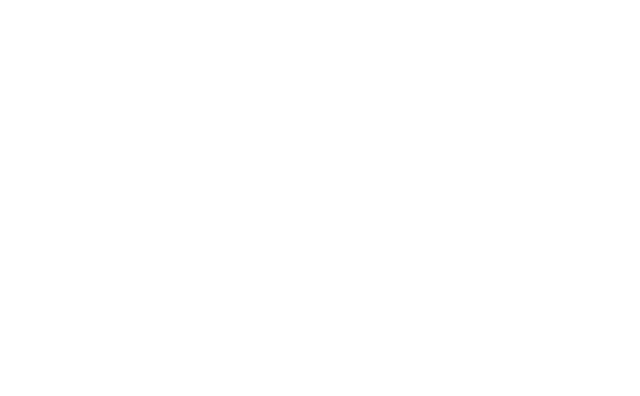
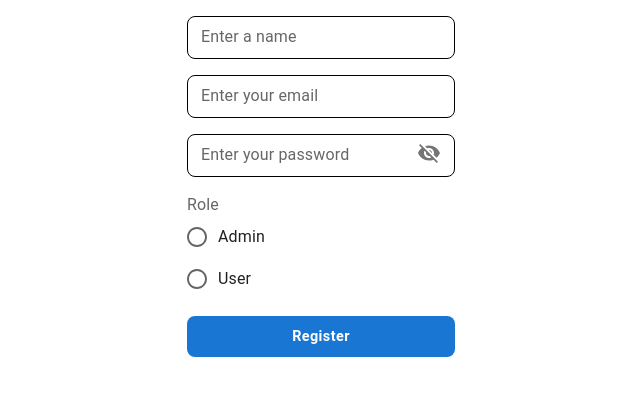
Before and after one commit to KirtanV19/MUI, a React (Vite) app: page /register in a window 1280 px wide. Before the commit this address had no page. Shown: the top 396 px of the page, without its empty margins (319-959 px from the left). Built offline with nearby package versions, Linux system fonts and the light colour scheme.

Commit message:
Register form be scaling large on the hover

```diff
--- a/src/App.jsx
+++ b/src/App.jsx
@@ -9,6 +9,7 @@
 import { BrowserRouter } from "react-router";
 import store from "./redux/store";
 import { Provider } from "react-redux";
+import Register from "./components/Register";
 
 const App = () => {
   return (
@@ -22,6 +23,7 @@
               <Route path="tasks" element={<Tasks />} />
               <Route path="logout" element={<Logout />} />
             </Route>
+            <Route path="/register" element={<Register />} />
           </Routes>
         </ThemeProvider>
       </Provider>
--- a/src/components/Register.jsx
+++ b/src/components/Register.jsx
@@ -42,9 +42,16 @@
     };
 
     return (
-        <Box sx={{ display: 'flex', alignItems: 'center', justifyContent: 'center', minWidth: '100vh' }}>
+        <Box sx={{ display: 'flex', alignItems: 'center', justifyContent: 'center', width: '100%' }}>
             <form onSubmit={handleSubmit(onSubmit)}>
-                <Stack justifyContent="center" alignItems="center" spacing={2} sx={{ width: 300, padding: 2 }}>
+                <Stack spacing={2} sx={{
+                    width: 300, padding: 2, transition: 'transform 0.25s ease, box-shadow 0.25s ease', // smooth-out both props
+                    transform: 'scale(1)',  // starting state
+                    ':hover': {
+                        boxShadow: 2,
+                        transform: 'scale(1.05)', // end state
+                    },
+                }}>
                     <Controller
                         name="name"
                         control={control}
@@ -173,7 +180,3 @@
 };
 
 export default Register;
-
-/*
-
-        */
```
